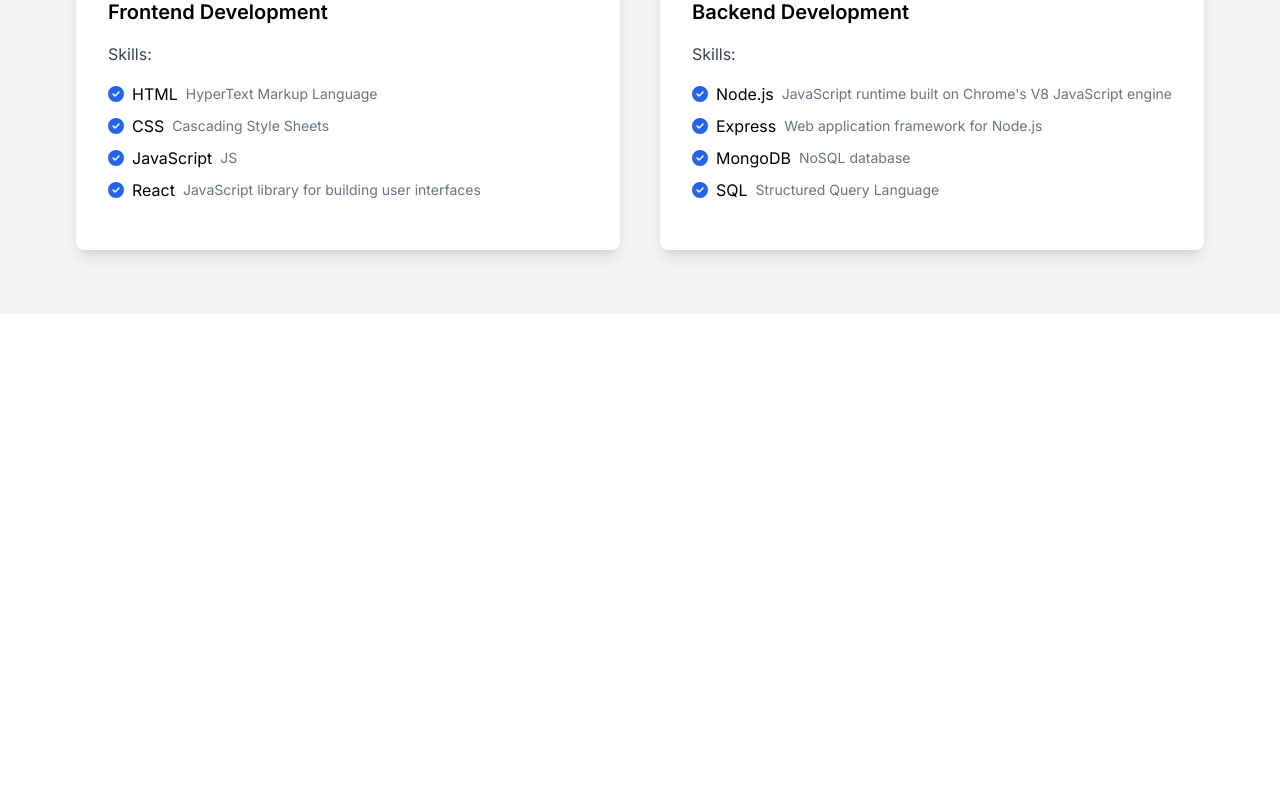
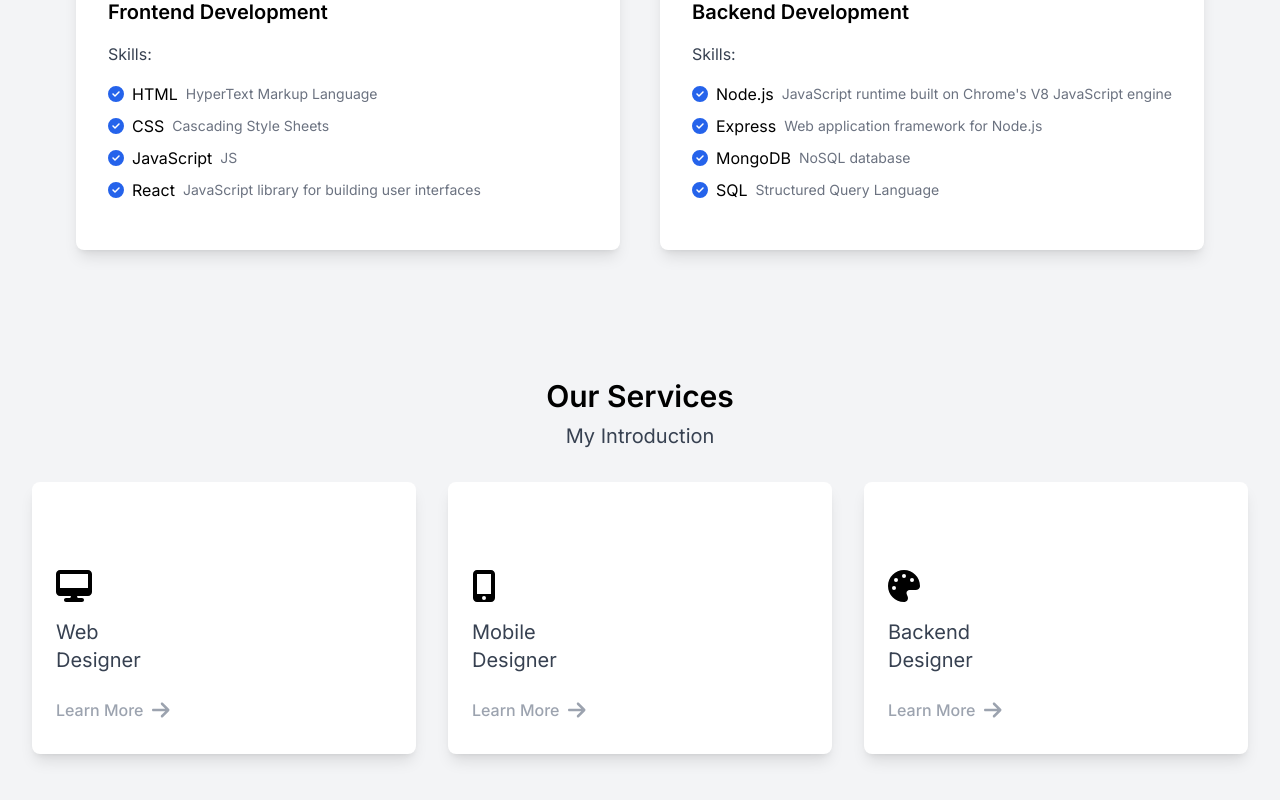
Before and after one commit to OktoniusZ/portfolio2, a Next.js app: page / in a window 1280 px wide. Shown: the part 1668-2468 px from the top of the page. Before the commit the page ends 1982 px from the top, so only its background shows below. Built offline with nearby package versions, Linux system fonts and the light colour scheme.

Commit message:
Adding a services page

```diff
--- a/app/page.js
+++ b/app/page.js
@@ -11,8 +11,14 @@ import {
   faTasks,
   faLifeRing,
   faCheckCircle,
+  faArrowRight,
+  faPalette,
+  faExternalLinkAlt,
+  faDesktop,
+  faMobileAlt,
+  faServer,
+  faTimes,
 } from "@fortawesome/free-solid-svg-icons"; // Importing required FontAwesome icons
-
 import Image from "next/image";
 import React, { useState } from "react";
 import { PathParamsContext } from "next/dist/shared/lib/hooks-client-context.shared-runtime";
@@ -23,6 +29,43 @@ export default function Home() {
   const toggleMenu = () => {
     setShowMenu(!showMenu);
   };
+  const [showModal, setShowModal] = useState(false);
+  const [selectedService, setSelectedService] = useState(null);
+
+  const services = [
+    {
+      icon: faDesktop,
+      title: "Web",
+      description: "Designer",
+      moreDetails:
+        "Our web development services cover a wide range of technologies and platforms to bring your ideas to life.",
+    },
+    {
+      icon: faMobileAlt,
+      title: "Mobile",
+      description: "Designer",
+      moreDetails:
+        "We specialize in native and cross-platform mobile app development, ensuring optimal performance and user experience.",
+    },
+    {
+      icon: faPalette,
+      title: "Backend",
+      description: "Designer",
+      moreDetails:
+        "Our backend development services include database management, API integration, and server-side scripting to support your frontend needs.",
+    },
+  ];
+
+  const handleShowModal = (service) => {
+    setSelectedService(service);
+    setShowModal(true);
+  };
+
+  const handleCloseModal = () => {
+    setShowModal(false);
+    setSelectedService(null);
+  };
+
   return (
     <>
       {/* Navigation Bar */}
@@ -348,6 +391,114 @@ export default function Home() {
           </div>
         </div>
       </div>
+
+      {/* Services Page */}
+      <div className="bg-gray-100 py-16">
+        <div className="max-w-7xl mx-auto px-4 sm:px-6 lg:px-8">
+          <h2 className="text-3xl mb-2 font-semibold text-center">
+            Our Services
+          </h2>
+          <p className="bg-gray-100 mb-8  text-wrap text-lg text-center md:text-xl text-gray-700">
+            My Introduction
+          </p>
+          <div className="grid grid-cols-1 md:grid-cols-3 gap-8">
+            {services.map((service, index) => (
+              <div key={index} className="bg-white rounded-lg shadow-lg p-6">
+                <div className="flex items-center mb-4 mt-16">
+                  <FontAwesomeIcon
+                    icon={service.icon}
+                    size="2xl"
+                    className="text-black mr-2"
+                  />
+                  <FontAwesomeIcon icon="fa-light fa-palette" />
+                </div>
+                <p className="text-gray-700 text-xl">{service.title}</p>
+                <p className="text-gray-700 mb-4 text-xl">
+                  {service.description}
+                </p>
+                <button
+                  onClick={() => handleShowModal(service)}
+                  className=" text-gray-400 py-2 font-medium  rounded-full focus:outline-none focus:shadow-outline"
+                >
+                  Learn More
+                  <FontAwesomeIcon
+                    icon={faArrowRight}
+                    className="ml-2"
+                    size="lg"
+                  />{" "}
+                </button>
+              </div>
+            ))}
+          </div>
+        </div>
+
+        {/* Modal */}
+        {selectedService && (
+          <div className="fixed inset-0 z-10 overflow-y-auto flex justify-center items-center">
+            <div className="absolute inset-0 bg-gray-500 opacity-75"></div>
+            <div className="bg-white rounded-lg shadow-lg p-8 z-20">
+              <div className="flex justify-end">
+                <button
+                  onClick={handleCloseModal}
+                  className="text-gray-600 hover:text-gray-800"
+                >
+                  <FontAwesomeIcon icon={faTimes} className="text-2xl" />
+                </button>
+              </div>
+              <div className="flex items-center mb-4">
+                <div>
+                  <h3 className="text-xl font-semibold">
+                    {selectedService.title}
+                  </h3>
+                  <p className="text-gray-700 mb-4">
+                    {selectedService.moreDetails}
+                  </p>
+                  <ul className="list-none mb-4">
+                    <li className="flex items-center mb-2">
+                      <FontAwesomeIcon
+                        icon={faCheckCircle}
+                        className="text-blue-600 mr-2"
+                      />{" "}
+                      HTML
+                      <p className="text-sm text-gray-500 ml-2">
+                        HyperText Markup Language
+                      </p>
+                    </li>
+                    <li className="flex items-center mb-2">
+                      <FontAwesomeIcon
+                        icon={faCheckCircle}
+                        className="text-blue-600 mr-2"
+                      />{" "}
+                      CSS
+                      <p className="text-sm text-gray-500 ml-2">
+                        Cascading Style Sheets
+                      </p>
+                    </li>
+                    <li className="flex items-center mb-2">
+                      <FontAwesomeIcon
+                        icon={faCheckCircle}
+                        className="text-blue-600 mr-2"
+                      />{" "}
+                      JavaScript
+                      <p className="text-sm text-gray-500 ml-2">JS</p>
+                    </li>
+                    <li className="flex items-center mb-2">
+                      <FontAwesomeIcon
+                        icon={faCheckCircle}
+                        className="text-blue-600 mr-2"
+                      />{" "}
+                      React
+                      <p className="text-sm text-gray-500 ml-2">
+                        JavaScript library for building user interfaces
+                      </p>
+                    </li>
+                  </ul>
+                </div>
+              </div>
+            </div>
+          </div>
+        )}
+      </div>
     </>
   );
 }
--- a/package.json
+++ b/package.json
@@ -13,8 +13,11 @@
     "@fortawesome/free-brands-svg-icons": "^6.5.1",
     "@fortawesome/free-solid-svg-icons": "^6.5.1",
     "@fortawesome/react-fontawesome": "^0.2.0",
+    "@nextui-org/modal": "^2.0.29",
+    "@nextui-org/react": "^2.2.10",
     "next": "14.1.4",
     "react": "^18",
+    "react-aria": "^3.32.1",
     "react-dom": "^18"
   },
   "devDependencies": {
```
Also changed, not shown: 1 other file (tests, documents, lock files or other folders).
